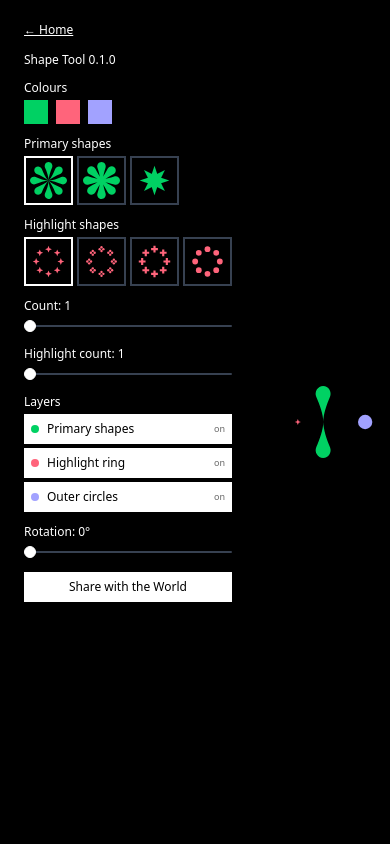
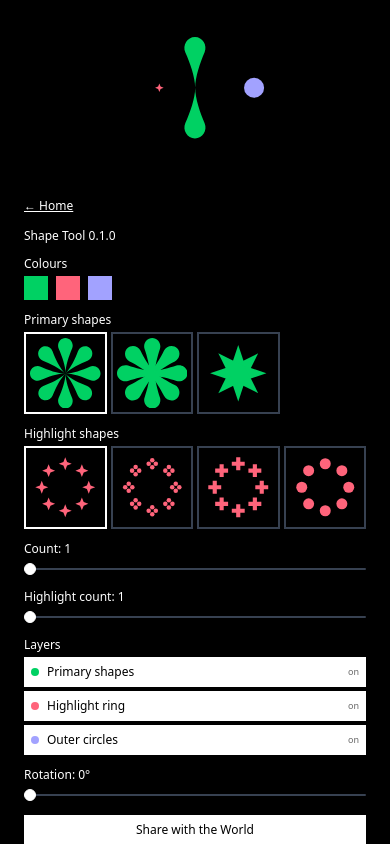
Before and after one commit to Public-Pat/design-tools, a React (Vite) app: page /shape-tool in a window 390 px wide. Built offline with nearby package versions, Linux system fonts and the light colour scheme.

Commit message:
Mobile layout: canvas top, controls below

```diff
--- a/src/routes/ImageCollage.tsx
+++ b/src/routes/ImageCollage.tsx
@@ -139,7 +139,7 @@ export default function ImageCollage() {
   return (
     <div className="h-screen bg-black flex flex-col md:flex-row overflow-hidden">
       {/* Preview */}
-      <div className="flex-1 flex items-center justify-center p-4 min-h-0 min-w-0 order-1 md:order-2">
+      <div className="flex-none md:flex-1 flex items-center justify-center p-4 min-w-0 order-1 md:order-2" style={{ height: '45vw', maxHeight: '60vh' }}>
         <div className="h-full aspect-square max-w-full relative overflow-hidden">
           {images.length === 0 && (
             <div
@@ -162,7 +162,7 @@ export default function ImageCollage() {
       </div>
 
       {/* Controls */}
-      <div className="w-full md:w-64 flex-shrink-0 overflow-y-auto px-[26px] pt-[26px] pb-[26px] flex flex-col gap-6 order-2 md:order-1">
+      <div className="w-full md:w-64 flex-shrink-0 flex-1 md:flex-none overflow-y-auto px-[26px] pt-[26px] pb-[26px] flex flex-col gap-6 order-2 md:order-1">
         <div className="h-6 flex items-center">
           <Link to="/" className="text-white hover:text-gray-300 text-xs underline">← Home</Link>
         </div>
--- a/src/routes/ShapeTool.tsx
+++ b/src/routes/ShapeTool.tsx
@@ -157,9 +157,45 @@ export default function ShapeTool() {
   }), [count, o])
 
   return (
-    <div className="h-screen bg-black flex overflow-hidden">
+    <div className="h-screen bg-black flex flex-col md:flex-row overflow-hidden">
+      {/* Preview — top on mobile */}
+      <div className="flex-none md:flex-1 flex items-center justify-center p-4 min-w-0 order-1 md:order-2" style={{ height: '45vw', maxHeight: '60vh' }}>
+        <svg
+          ref={svgRef}
+          viewBox="-300 -300 600 600"
+          className="h-full aspect-square max-w-full"
+        >
+          <rect x="-300" y="-300" width="600" height="600" fill="black" />
+          {layers[2] && outerCircles.map(({ cx, cy, j }) => (
+            <circle key={j} cx={cx} cy={cy} r={Ad} fill={colors[2]} />
+          ))}
+          {layers[0] && primaryItems.map(({ angleDeg, j }) => (
+            <g key={j} transform={`rotate(${angleDeg})`}>
+              {primaryShape === 'flower' && (
+                <g transform={`scale(${scaleFlower}) translate(-${nn},-${nn})`}>
+                  <path d={FLOWER_PATH} fill={colors[0]} />
+                </g>
+              )}
+              {primaryShape === 'bone' && (
+                <g transform={`scale(${scaleBone}) translate(-${wi},-${Xn})`}>
+                  <path d={BONE_PATH} fill={colors[0]} />
+                </g>
+              )}
+              {primaryShape === 'spike' && (
+                <path d={spikePath(go, spikeW)} fill={colors[0]} />
+              )}
+            </g>
+          ))}
+          {layers[1] && highlightItems.map(({ cx, cy, deg, j }) => (
+            <g key={j} transform={`translate(${cx},${cy}) rotate(${deg})`}>
+              <HighlightShapeMark type={highlightShape} size={Ld} fill={colors[1]} />
+            </g>
+          ))}
+        </svg>
+      </div>
+
       {/* Controls */}
-      <div className="w-64 flex-shrink-0 overflow-y-auto px-6 pt-4 pb-6 space-y-3">
+      <div className="w-full md:w-64 flex-shrink-0 flex-1 md:flex-none overflow-y-auto px-6 pt-4 pb-6 space-y-3 order-2 md:order-1">
         <div>
           <Link to="/" className="text-white hover:text-gray-300 text-xs underline">← Home</Link>
         </div>
@@ -268,47 +304,6 @@ export default function ShapeTool() {
         </div>
       </div>
 
-      {/* Preview */}
-      <div className="flex-1 flex items-center justify-center p-4 min-h-0 min-w-0">
-        <svg
-          ref={svgRef}
-          viewBox="-300 -300 600 600"
-          className="h-full aspect-square max-w-full"
-        >
-          <rect x="-300" y="-300" width="600" height="600" fill="black" />
-
-          {/* Outer circles */}
-          {layers[2] && outerCircles.map(({ cx, cy, j }) => (
-            <circle key={j} cx={cx} cy={cy} r={Ad} fill={colors[2]} />
-          ))}
-
-          {/* Primary shapes */}
-          {layers[0] && primaryItems.map(({ angleDeg, j }) => (
-            <g key={j} transform={`rotate(${angleDeg})`}>
-              {primaryShape === 'flower' && (
-                <g transform={`scale(${scaleFlower}) translate(-${nn},-${nn})`}>
-                  <path d={FLOWER_PATH} fill={colors[0]} />
-                </g>
-              )}
-              {primaryShape === 'bone' && (
-                <g transform={`scale(${scaleBone}) translate(-${wi},-${Xn})`}>
-                  <path d={BONE_PATH} fill={colors[0]} />
-                </g>
-              )}
-              {primaryShape === 'spike' && (
-                <path d={spikePath(go, spikeW)} fill={colors[0]} />
-              )}
-            </g>
-          ))}
-
-          {/* Highlight ring */}
-          {layers[1] && highlightItems.map(({ cx, cy, deg, j }) => (
-            <g key={j} transform={`translate(${cx},${cy}) rotate(${deg})`}>
-              <HighlightShapeMark type={highlightShape} size={Ld} fill={colors[1]} />
-            </g>
-          ))}
-        </svg>
-      </div>
     </div>
   )
 }
--- a/src/routes/TypeTool.tsx
+++ b/src/routes/TypeTool.tsx
@@ -239,14 +239,14 @@ export default function TypeTool() {
   return (
     <div className="h-screen bg-black flex flex-col md:flex-row overflow-hidden">
       {/* Preview */}
-      <div className="flex-1 flex items-center justify-center p-4 min-h-0 min-w-0 order-1 md:order-2">
+      <div className="flex-none md:flex-1 flex items-center justify-center p-4 min-w-0 order-1 md:order-2" style={{ height: '45vw', maxHeight: '60vh' }}>
         <div className="h-full aspect-square max-w-full">
           <CircularTypeCanvas ref={canvasRef} rings={rings} globalRotation={rotation[0]} bgColor={palette.bg} />
         </div>
       </div>
 
       {/* Controls */}
-      <div className="w-full md:w-64 flex-shrink-0 overflow-y-auto px-[26px] pt-[26px] pb-[26px] flex flex-col gap-6 order-2 md:order-1">
+      <div className="w-full md:w-64 flex-shrink-0 flex-1 md:flex-none overflow-y-auto px-[26px] pt-[26px] pb-[26px] flex flex-col gap-6 order-2 md:order-1">
         <div className="h-6 flex items-center">
           <Link to="/" className="text-white hover:text-gray-300 text-xs underline">← Home</Link>
         </div>
```
